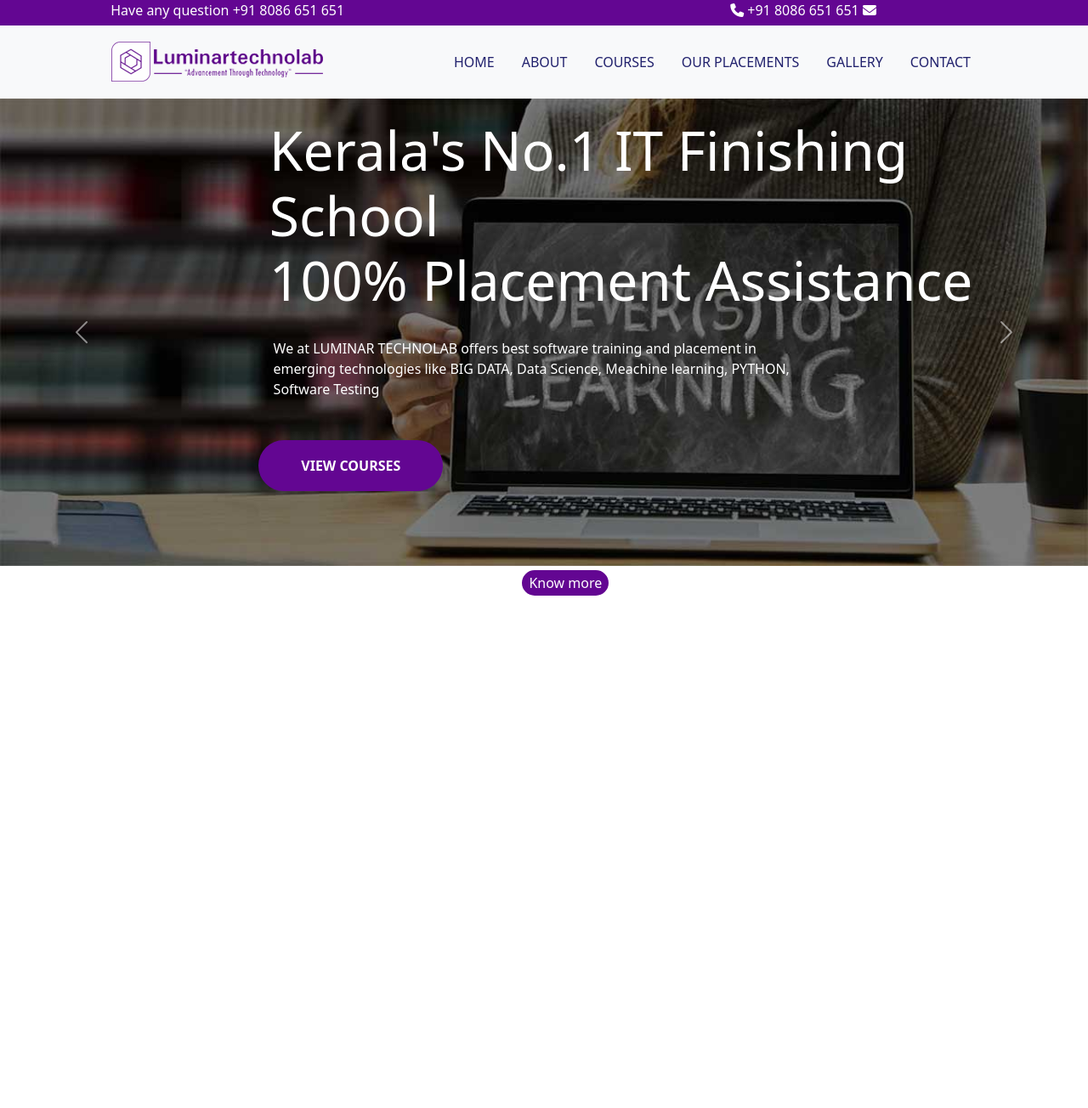
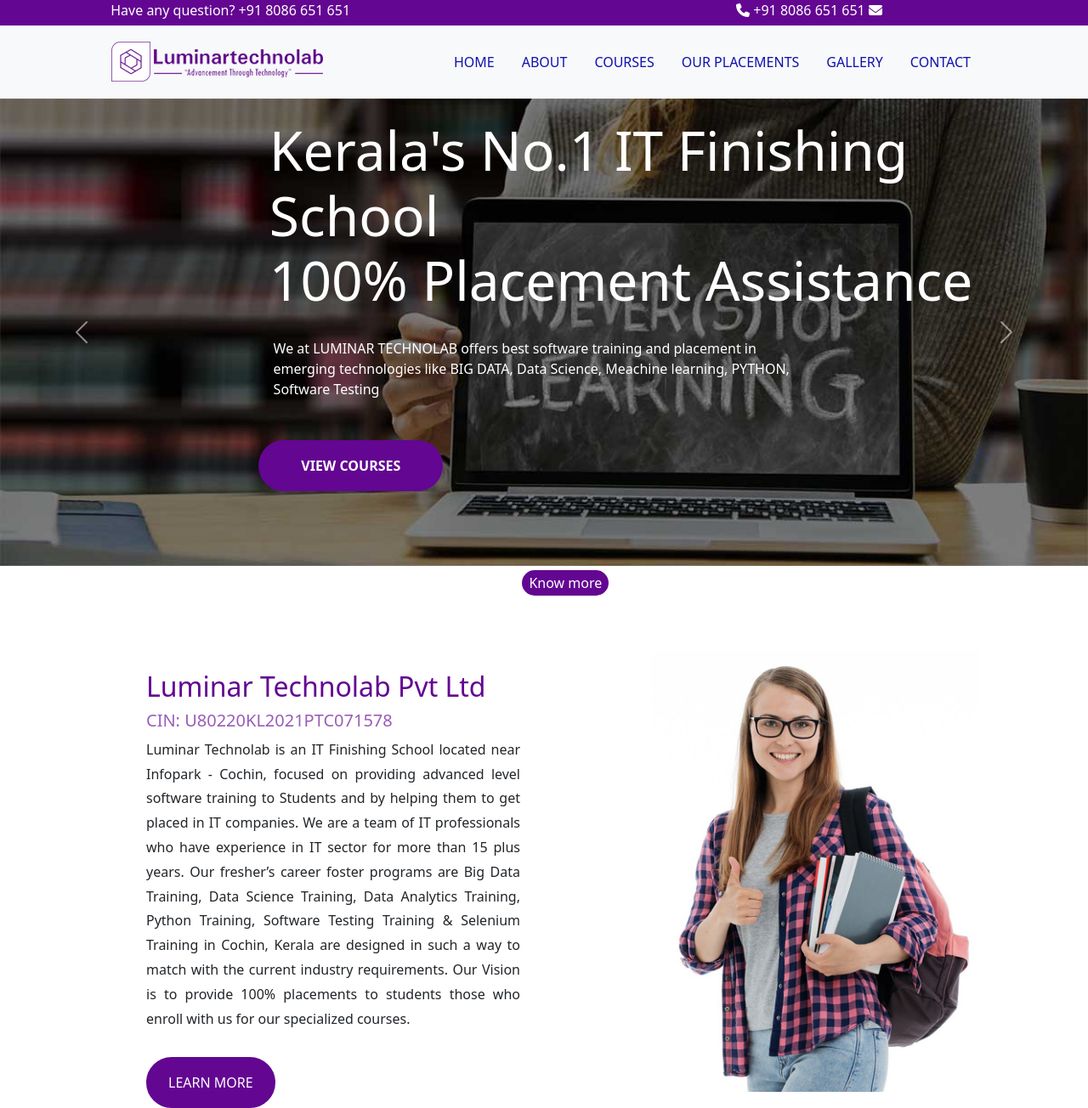
Before and after one commit to nidhinpadmanabhan/luminar1, a plain HTML site: page index.html in a window 1280 px wide. Shown: the whole page at 85% size. Before the commit the page ends 800 px from the top, so only its background shows below. Drawn offline with nearby package versions, Linux system fonts and the light colour scheme.

Commit message:
grid option added

```diff
--- a/index.html
+++ b/index.html
@@ -19,8 +19,8 @@
 <body>
     <div style="background-color: rgb(99, 6, 146);height: 30px;">
         <div class="te container text-white">
-        <ul >
-            <li class="d-inline-block" style="margin-left: 1.5%; margin-bottom: 20x;">Have any question</li>
+            <ul>
+                <li class="d-inline-block" style="margin-left: 1.5%; margin-bottom: 20x;">Have any question?</li>
                 <li class="d-inline-block">+91 8086 651 651</li>
                 <li class="d-inline" style="margin-left: 41.5%;"> <i class="fa-solid fa-phone"></i> </li>
                 <li class="d-inline">+91 8086 651 651</li>
@@ -33,19 +33,19 @@
 
     </div>
 
-<div>
-    <nav class="navbar navbar-expand-lg navbar navbar-dark bg-body-tertiary sticky-top">
-        <div class="container ">
+    <div class="sticky-top">
+        <nav class="navbar navbar-expand-lg bg-body-tertiary">
+            <div class="container">
                 <a class="navbar-brand ms-5" href="#"> <img src="./images/LUMINAR.png" alt=""> </a>
                 <button class="navbar-toggler " type="button" data-bs-toggle="collapse"
-                data-bs-target="#navbarSupportedContent" aria-controls="navbarSupportedContent" aria-expanded="false"
-                aria-label="Toggle navigation">
+                    data-bs-target="#navbarSupportedContent" aria-controls="navbarSupportedContent"
+                    aria-expanded="false" aria-label="Toggle navigation">
                     <span class="navbar-toggler-icon"></span>
                 </button>
                 <div class="collapse navbar-collapse " id="navbarSupportedContent">
                     <ul class="navbar-nav ms-auto mb-2 mb-lg-0">
                         <li class="nav-item me-3">
-                        <a class="nav-link"  aria-current="page" href="#">HOME</a>
+                            <a class="nav-link" aria-current="page" href="#">HOME</a>
                         </li>
                         <li class="nav-item me-3">
                             <a class="nav-link" href="#">ABOUT</a>
@@ -80,19 +80,27 @@
             <div class="carousel-item active">
                 <img src="./images/11.jpeg" class="d-block w-100" style="height: 550px;" alt="...">
                 <div class="carousel-caption d-none d-md-block w-75">
-                    <h1 class="fa-4x " style="text-align: start; margin-bottom: 3%; margin-left: 13%;">Kerala's No.1 IT Finishing School <br> 100% Placement Assistance</h1>
-                    <p style="text-align: start; margin-bottom: 5%; margin-left: 13.5%;">We at LUMINAR TECHNOLAB offers best software training and placement in <br> emerging technologies
+                    <h1 class="fa-4x " style="text-align: start; margin-bottom: 3%; margin-left: 13%;">Kerala's No.1 IT
+                        Finishing School <br> 100% Placement Assistance</h1>
+                    <p style="text-align: start; margin-bottom: 5%; margin-left: 13.5%;">We at LUMINAR TECHNOLAB offers
+                        best software training and placement in <br> emerging technologies
                         like BIG DATA, Data Science, Meachine learning, PYTHON,<br> Software Testing</p>
-                    <button type="button"class="text-white ps-5 pe-5 pt-3 pb-3" style="background-color: rgb(99, 6, 146); border-radius: 40px;border: rgb(99, 6, 146) 2px solid; margin-right: 54%; margin-bottom: 5%;"> <strong> VIEW COURSES </strong> </button>
+                    <button type="button" class="text-white ps-5 pe-5 pt-3 pb-3"
+                        style="background-color: rgb(99, 6, 146); border-radius: 40px;border: rgb(99, 6, 146) 2px solid; margin-right: 54%; margin-bottom: 5%;">
+                        <strong> VIEW COURSES </strong> </button>
                 </div>
             </div>
             <div class="carousel-item">
                 <img src="./images/12.jpg" class="d-block w-100" style="height: 550px;" alt="...">
                 <div class="carousel-caption d-none d-md-block">
-                    <h1 class="fa-4x" style="text-align: start; margin-bottom: 2%; margin-left: 13%;">Data Science, ML & AI <br> Big Data - Hadoop & Spark <br> Python Data Science</h1>
-                    <p style="text-align: start; margin-bottom: 4%; margin-left: 13.5%;">We LUMINAR TECHNOLAB offers best software training and placement in <br> emerging technologies
+                    <h1 class="fa-4x" style="text-align: start; margin-bottom: 2%; margin-left: 13%;">Data Science, ML &
+                        AI <br> Big Data - Hadoop & Spark <br> Python Data Science</h1>
+                    <p style="text-align: start; margin-bottom: 4%; margin-left: 13.5%;">We LUMINAR TECHNOLAB offers
+                        best software training and placement in <br> emerging technologies
                         like BIG DATA, Hadoop, Spark, Data Science, Machine <br> Learning, Deep Learning and AI</p>
-                        <button type="button"class="text-white ps-5 pe-5 pt-3 pb-3" style="background-color: rgb(99, 6, 146); border-radius: 40px;border: rgb(99, 6, 146) 2px solid; margin-right: 54%;margin-bottom: 5%"> <strong> VIEW COURSES </strong> </button>
+                    <button type="button" class="text-white ps-5 pe-5 pt-3 pb-3"
+                        style="background-color: rgb(99, 6, 146); border-radius: 40px;border: rgb(99, 6, 146) 2px solid; margin-right: 54%;margin-bottom: 5%">
+                        <strong> VIEW COURSES </strong> </button>
 
                 </div>
             </div>
@@ -115,7 +123,9 @@
 
 
 
-<button type="button" class="text-white text" style="background-color: rgb(99, 6, 146);border-radius: 15px; border: rgb(99, 6, 146) 2px solid;margin-left: 48%;margin-top: 5px;" data-bs-toggle="modal" data-bs-target="#exampleModal">
+    <button type="button" class="text-white"
+        style="background-color: rgb(99, 6, 146);border-radius: 15px; border: rgb(99, 6, 146) 2px solid;margin-left: 48%;margin-top: 5px;"
+        data-bs-toggle="modal" data-bs-target="#exampleModal">
         Know more
     </button>
 
@@ -124,14 +134,20 @@
         <div class="modal-dialog">
             <div class="modal-content" style="width: 600px;">
 
-          <h1 class="modal-title fs-5" id="exampleModalLabel" style="margin-top: 8%; margin-left: 11%;"><strong></strong> Get Training Quote for free</strong> </h1>
-          <button type="button" class="btn-close" style="margin-left: 90%; margin-top: -5%;" data-bs-dismiss="modal" aria-label="Close"></button>
+                <h1 class="modal-title fs-5" id="exampleModalLabel" style="margin-top: 8%; margin-left: 11%;">
+                    <strong></strong> Get Training Quote for free</strong>
+                </h1>
+                <button type="button" class="btn-close" style="margin-left: 90%; margin-top: -5%;"
+                    data-bs-dismiss="modal" aria-label="Close"></button>
 
                 <div class="modal-body ms-5 me-5" style="margin-top: 2%;">
                     <form action="">
-            <input type="text" placeholder="Name" class="form-control" style="border: none;"> <hr>
-            <input type="text" placeholder="Email" class="form-control" style="border: none;"> <hr>
-            <input type="text" placeholder="Phone Number" class="form-control" style="border: none;"> <hr>
+                        <input type="text" placeholder="Name" class="form-control" style="border: none;">
+                        <hr>
+                        <input type="text" placeholder="Email" class="form-control" style="border: none;">
+                        <hr>
+                        <input type="text" placeholder="Phone Number" class="form-control" style="border: none;">
+                        <hr>
                         <select name="" id="" style="border: none; color: rgb(88, 87, 87);" class="ms-2">
                             <option value="">Select Course interested in</option>
                             <option value="">Data Science-ML-AI-Big Data with Cloud & Tableau</option>
@@ -141,9 +157,12 @@
                             <option value="">Business Analytics-Power BI & Tableau</option>
                             <option value="">Android Developer Expert Training in Kochi-Flutter</option>
                             <option value="">PYTHON-DATA SCIENCE with ML-AI-& TABLEAU</option>
-            </select> <hr>
-            <input type="text" placeholder="city" class="form-control" style="border: none;"> <hr>
-            <input type="text" placeholder="comments" class="form-control" style="border: none;"> <hr>
+                        </select>
+                        <hr>
+                        <input type="text" placeholder="city" class="form-control" style="border: none;">
+                        <hr>
+                        <input type="text" placeholder="comments" class="form-control" style="border: none;">
+                        <hr>
 
 
 
@@ -154,11 +173,40 @@
 
 
                 </div>
-          <button type="button" class="text-white" style="background-color: rgb(99, 6, 146); height: 10%;width: 18%; margin-left: 11%;margin-bottom: 4%; border: rgb(99, 6, 146) 2px solid;">SUBMIT</button>
+                <button type="button" class="text-white"
+                    style="background-color: rgb(99, 6, 146); height: 10%;width: 18%; margin-left: 11%;margin-bottom: 4%; border: rgb(99, 6, 146) 2px solid;">SUBMIT</button>
             </div>
         </div>
     </div>
 
+
+
+
+    <div class="container w-75" style="margin-top: 5%;">
+        <div class="row">
+            <div class="col-lg-7">
+                <div class="me-5">
+                <h2 style="color: rgb(99, 6, 146); margin-top: 5%;" >Luminar Technolab Pvt Ltd</h2>
+                <h5 style="color: rgb(153, 93, 183); font-weight: 1;">CIN: U80220KL2021PTC071578</h5>
+                <p class="me-5 my-" style="text-align: justify; line-height: 1.8;">Luminar Technolab is an IT Finishing School located near Infopark - Cochin, focused on providing
+                    advanced level software training to Students and by helping them to get placed in IT companies. We
+                    are a team of IT professionals who have experience in IT sector for more than 15 plus years. Our
+                    fresher’s career foster programs are Big Data Training, Data Science Training, Data Analytics
+                    Training, Python Training, Software Testing Training & Selenium Training in Cochin, Kerala are
+                    designed in such a way to match with the current industry requirements. Our Vision is to provide
+                    100% placements to students those who enroll with us for our specialized courses.</p>
+                <button type="button" class="text-white ps-4 pe-4 pt-3 pb-3"
+                    style="background-color: rgb(99, 6, 146); border-radius: 40px;border: rgb(99, 6, 146) 2px solid; margin-top: 3%;"> LEARN MORE
+                </button>
+            </div>
+            </div>
+            <div class="col-lg-5">
+                <img style="height: 520px;" src="./images/13.jpg" alt="">
+            </div>
+        </div>
+    </div>
+
+
 </body>
 
 </html>
--- a/luminar.css
+++ b/luminar.css
@@ -1,5 +1,5 @@
 .nav-link{
-    color:rgb(33, 33, 109);
+    color:rgb(17, 17, 173);
 }
 .nav-link:hover{
     color: rgb(99, 6, 146);
```
Also changed, not shown: images/13.jpg (added). Lines whose indentation alone changed are shown as unchanged.
